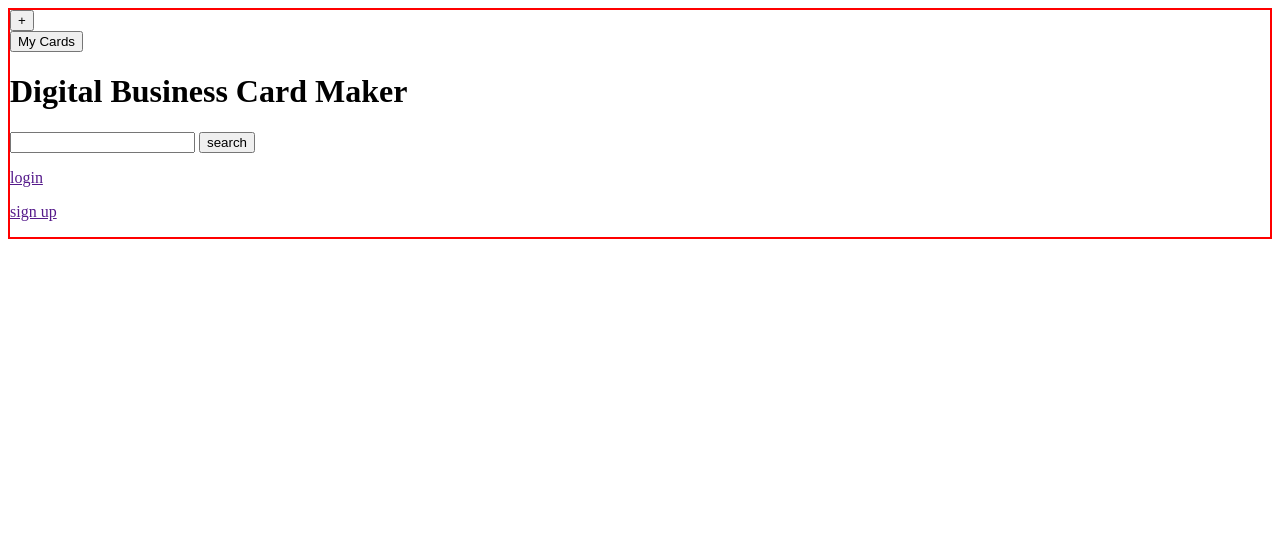
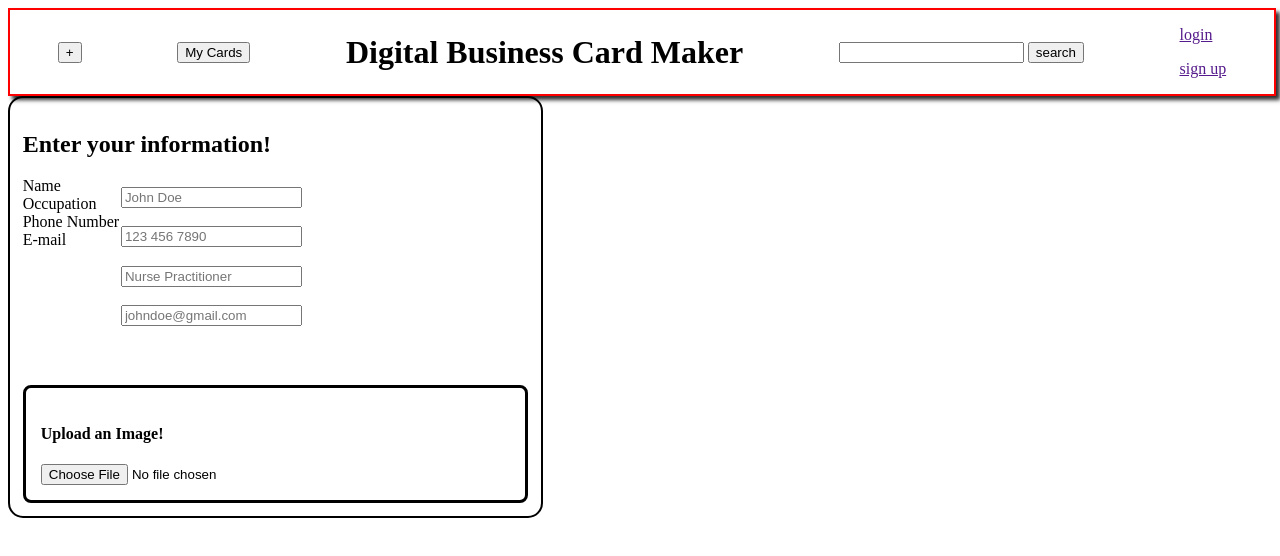
Before and after one commit to Nathanvititoe/FullStackMVP, a website: page public/index.html in a window 1280 px wide. Drawn offline with Linux system fonts and the light colour scheme; no server answers.

Commit message:
added form elements w minimal styling

```diff
--- a/public/index.html
+++ b/public/index.html
@@ -9,6 +9,7 @@
   </head>
   <body>
     <div class="page-Container">
+      <!--NAVBAR CONTAINER-->
       <div class="navbar">
         <div id="addCard">
           <button id="addCard-btn">+</button>
@@ -30,6 +31,52 @@
           </div>
         </div>
       </div>
+      <!--END OF NAVBAR CONTAINER-->
+      <!--FORM CONTAINER-->
+      <div class="form-container">
+        <h2>Enter your information!</h2>
+        <div class="input-container">
+          <form action="/cards" method="post" class="form-fields">
+            <div class="form-box">
+              <div class="input-labels">
+                <label for="name-input">Name</label>
+                <label for="name-input">Occupation</label>
+                <label for="name-input">Phone Number</label>
+                <label for="name-input">E-mail</label>
+              </div>
+              <div class="input-fields">
+                <input
+                  type="text"
+                  name="Name"
+                  placeholder="John Doe"
+                  id="name-input"
+                />
+                <input
+                  type="text"
+                  name="phone_number"
+                  placeholder="123 456 7890"
+                />
+                <input
+                  type="text"
+                  name="occupation"
+                  placeholder="Nurse Practitioner"
+                />
+                <input
+                  type="text"
+                  name="email"
+                  placeholder="johndoe@gmail.com"
+                />
+              </div>
+            </div>
+
+            <div class="imgBox">
+              <h4>Upload an Image!</h4>
+              <input type="file" id="imgUpload" name="image" />
+            </div>
+          </form>
+        </div>
+      </div>
+      <!--END OF FORM CONTAINER-->
     </div>
   </body>
 </html>
--- a/public/style.css
+++ b/public/style.css
@@ -1,3 +1,57 @@
 .navbar {
     border: 2px solid red;
+    display: flex;
+    justify-content: space-around;
+    align-items: center;
+    width: 100%;
+    box-shadow: 4px 4px 4px rgb(49, 47, 47);
+    /* position: fixed; */
 }
+
+.form-container {
+    border: 2px solid black;
+    position: relative;
+    border-radius: 15px;
+    width: 40%;
+    padding: 1%;
+}
+
+.form-fields {
+    display: flex;
+    flex-direction: column;
+    justify-content: flex-start;
+}
+
+/* .form-fields input {
+    margin: 1%;
+} */
+
+.imgBox {
+    border: 3px solid black;
+    border-radius: 8px;
+    margin-top: 50px;
+    padding: 3%;
+
+}
+
+.input-labels {
+    display: flex;
+    flex-direction: column;
+}
+
+.input-fields {
+    display: flex;
+    flex-direction: column;
+}
+
+.input-fields label {
+    margin: 5% 1%;
+}
+
+.input-fields input {
+    margin: 5% 1%;
+}
+
+.form-box {
+    display: flex;
+}
```
